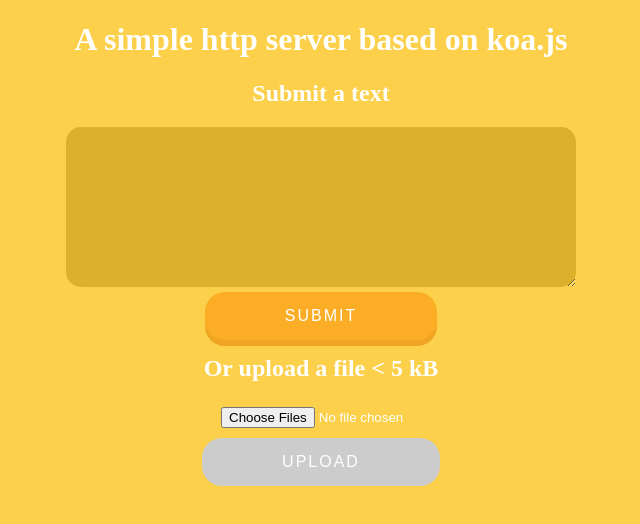
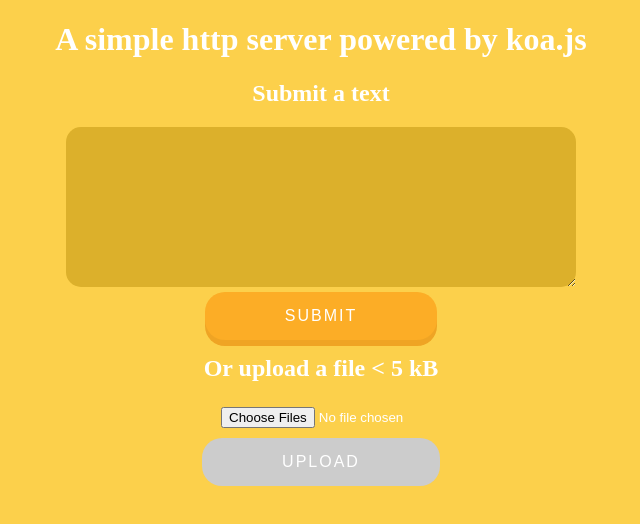
Before and after one commit to pkuosa-gabriel/koa-http-server, a website: page view/index.html in a window 1280 px wide. Shown: the whole page, without its empty margins (319-959 px from the left). Drawn offline with Linux system fonts and the light colour scheme.

Commit message:
update README.md

```diff
--- a/view/index.html
+++ b/view/index.html
@@ -71,7 +71,7 @@
   </style>
 </head>
 <body>
-<h1>A simple http server based on koa.js</h1>
+<h1>A simple http server powered by koa.js</h1>
 <h2>Submit a text</h2>
 <form action="/upload/text" method="post">
   <textarea name="textLayout" rows="10" cols="30"></textarea>
```
Also changed, not shown: README.md, 1 other file.
